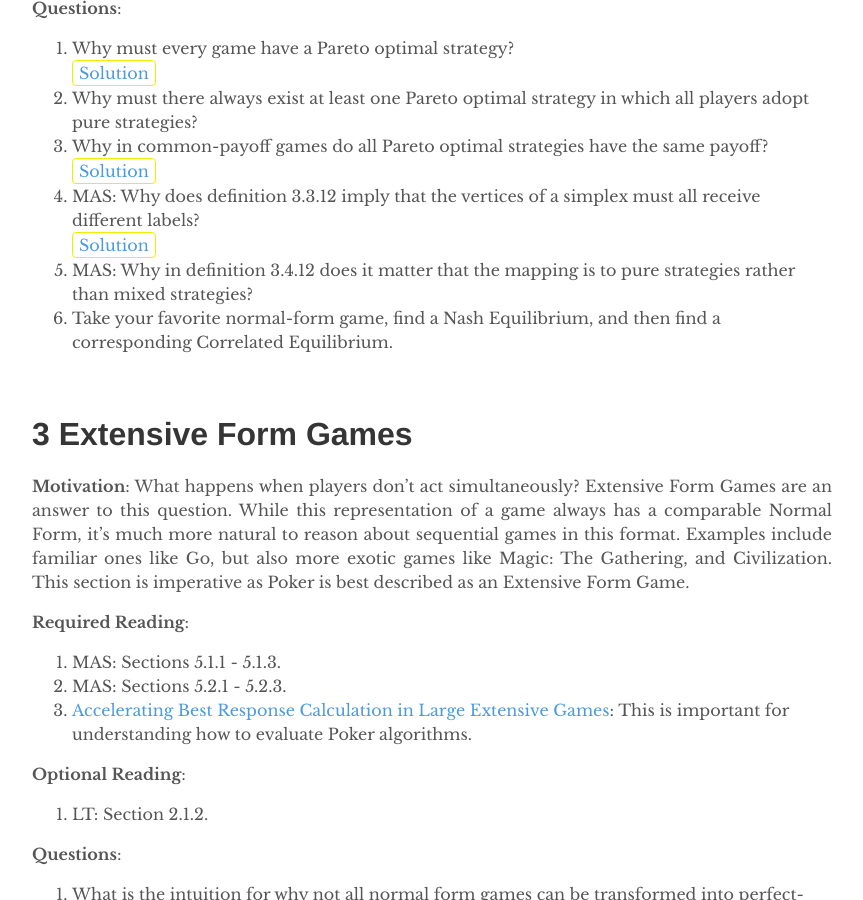
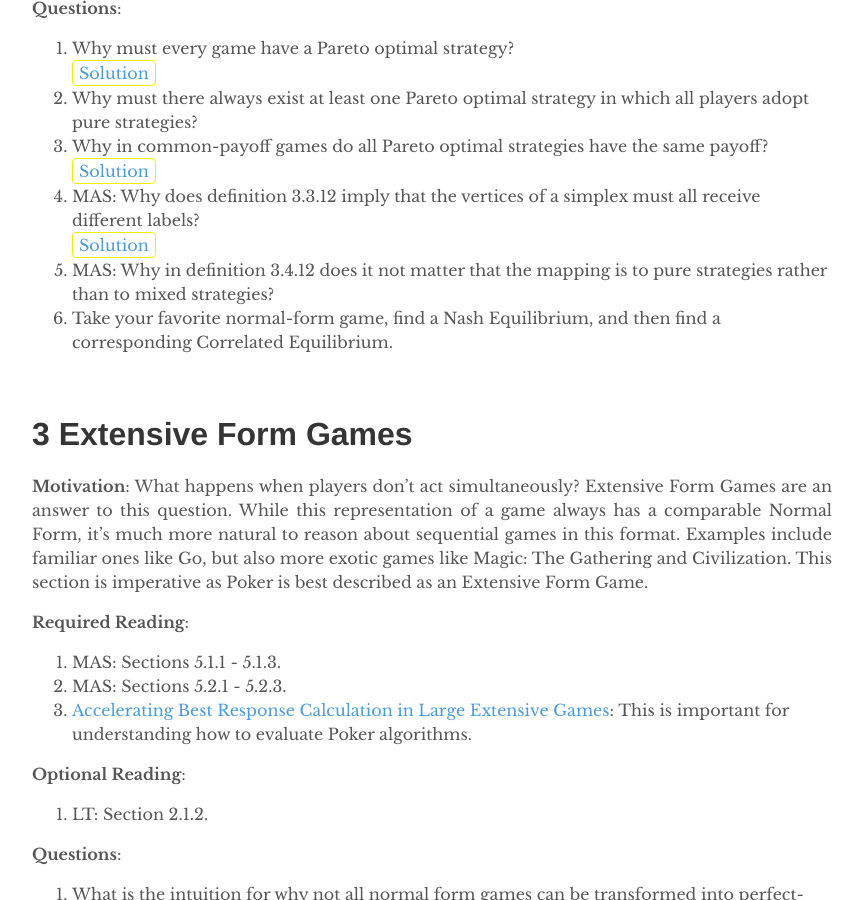
Before and after one commit to depthfirstlearning/depthfirstlearning.com, a Jekyll site: the page built from _posts/2018-07-10-DeepStack.markdown, in a window 1280 px wide and 900 px high, scrolled down 2959 px. Shown: the whole window, without its empty margins (208-1071 px from the left). Built offline with Jekyll 4.4.1, drawn with Linux system fonts in a browser that asks for light colours; formulas are drawn with MathJax 3; some of the changed text lies outside the part shown.

Commit message:
DeepStack edits.

```diff
--- a/_posts/2018-07-10-DeepStack.markdown
+++ b/_posts/2018-07-10-DeepStack.markdown
@@ -60,7 +60,7 @@ all of the necessary topics, including what is the
 # 1 Normal Form Games & Poker
   **Motivation**: Most of Game Theory, as well as the particular techniques used in
   DeepStack and Libratus, is built on the framework of Normal Form
-  Games. These are game descriptions and are familiarly represented as a matrix;
+  Games. These are game descriptions and are familiarly represented as a matrix,
   a famous example being the Prisoner's Dilemma. In this section, we cover
   the basics of Normal Form Games. In addition, we go over the rules of Poker and
   why it had proved so difficult to solve.
@@ -171,8 +171,8 @@ all of the necessary topics, including what is the
      as well.
      </p>
      </details>
-  5. MAS: Why in definition 3.4.12 does it matter that the mapping is to
-  pure strategies rather than mixed strategies?
+  5. MAS: Why in definition 3.4.12 does it not matter that the mapping is to
+  pure strategies rather than to mixed strategies?
   6. Take your favorite normal-form game, find a Nash Equilibrium, and then find
   a corresponding Correlated Equilibrium.
 
@@ -182,7 +182,7 @@ all of the necessary topics, including what is the
   Extensive Form Games are an answer to this question. While this representation
   of a game always has a comparable Normal Form, it's much more natural to reason
   about sequential games in this format. Examples include familiar ones like Go,
-  but also more exotic games like Magic: The Gathering, and Civilization. This
+  but also more exotic games like Magic: The Gathering and Civilization. This
   section is imperative as Poker is best described as an Extensive Form Game.
 
   **Required Reading**:
```
Also changed, not shown: other parts of _posts/2018-07-10-DeepStack.markdown (+1 -1 lines).
